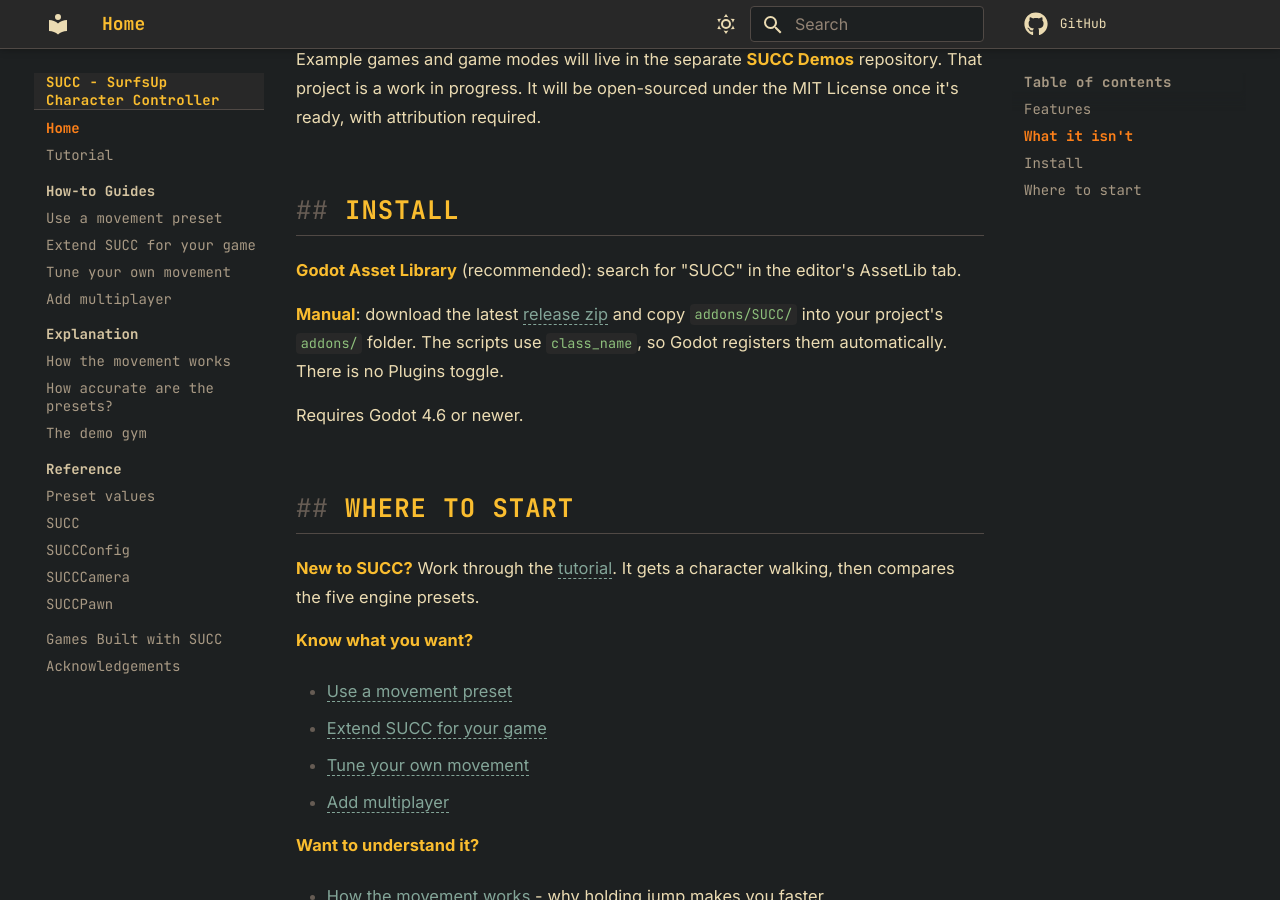
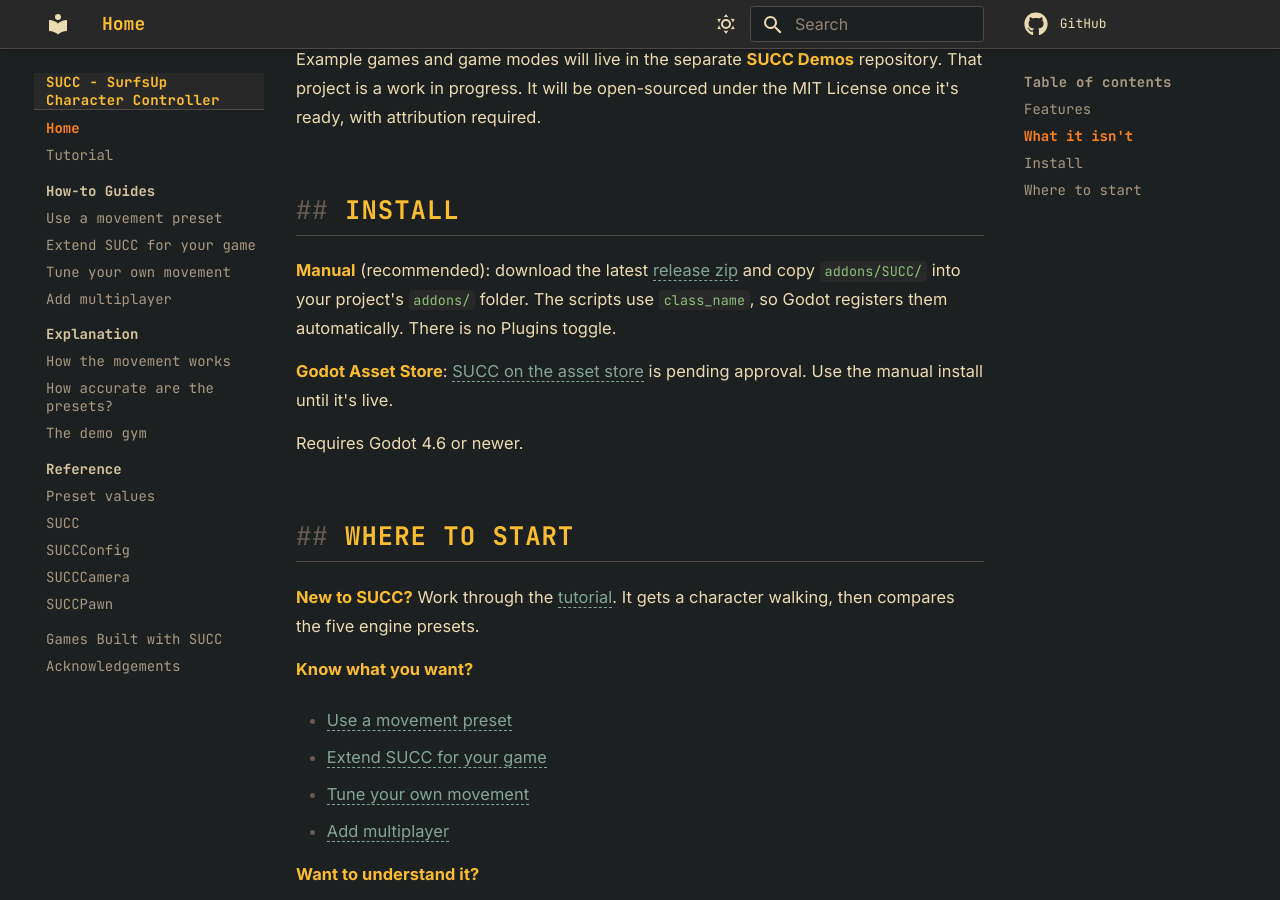
Before and after one commit to bearlikelion/SUCC, an MkDocs documentation site: the page built from docs/index.md, in a window 1280 px wide and 900 px high, scrolled down 1669 px. Built offline with MkDocs 1.6.1 and Material for MkDocs 9.7.7, drawn with Linux system fonts in a browser that asks for light colours; comment, search, counter and statistics services are not loaded.

Commit message:
docs download fix

```diff
--- a/docs/index.md
+++ b/docs/index.md
@@ -43,11 +43,12 @@
 
 ## Install
 
-**Godot Asset Library** (recommended): search for "SUCC" in the editor's AssetLib tab.
-
-**Manual**: download the latest [release zip](https://github.com/bearlikelion/SUCC/releases)
+**Manual** (recommended): download the latest [release zip](https://github.com/bearlikelion/SUCC/releases)
 and copy `addons/SUCC/` into your project's `addons/` folder. The scripts use `class_name`,
 so Godot registers them automatically. There is no Plugins toggle.
+
+**Godot Asset Store**: [SUCC on the asset store](https://store.godotengine.org/asset/bearlikelion/succ/)
+is pending approval. Use the manual install until it's live.
 
 Requires Godot 4.6 or newer.
 
```
Also changed, not shown: 1 other file.
